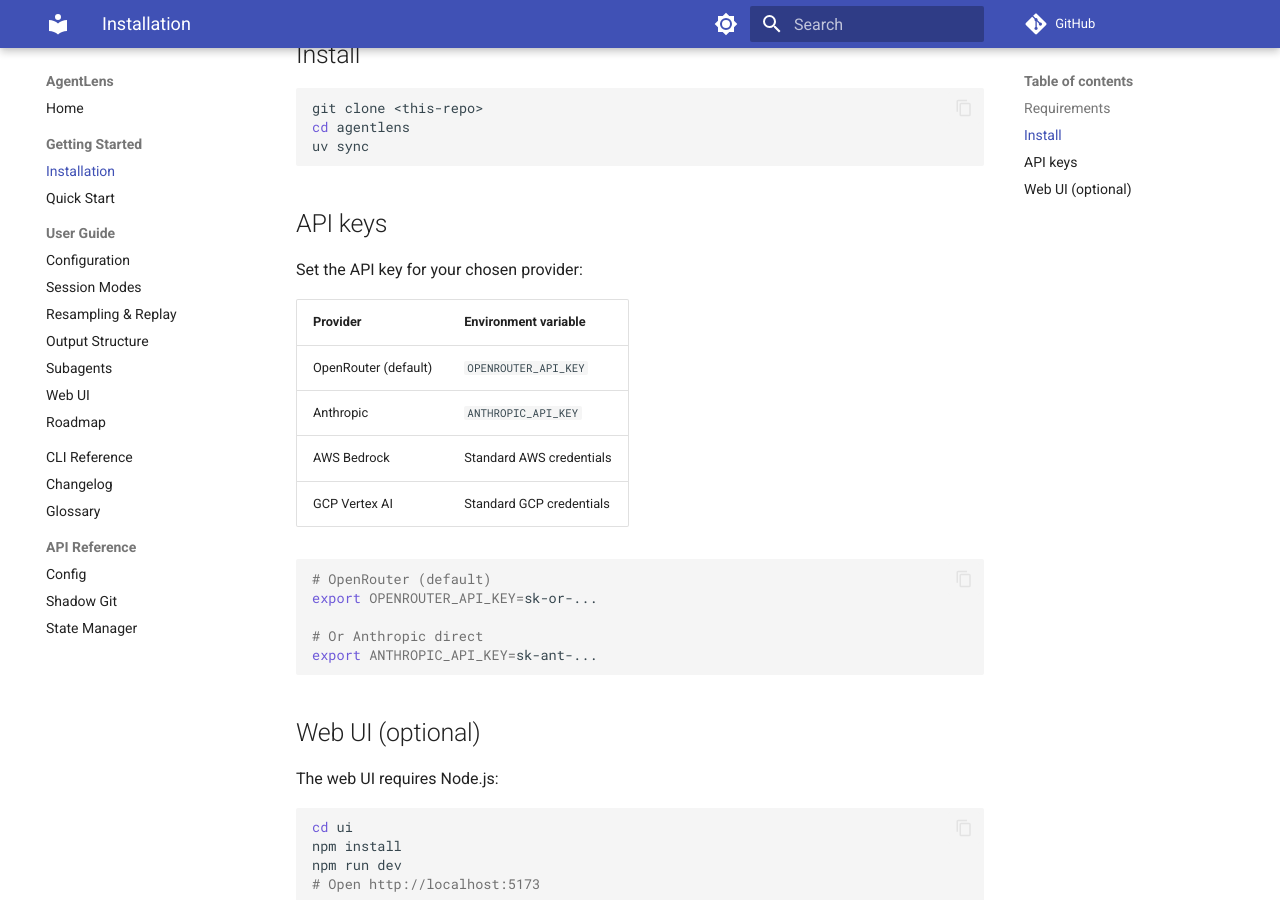
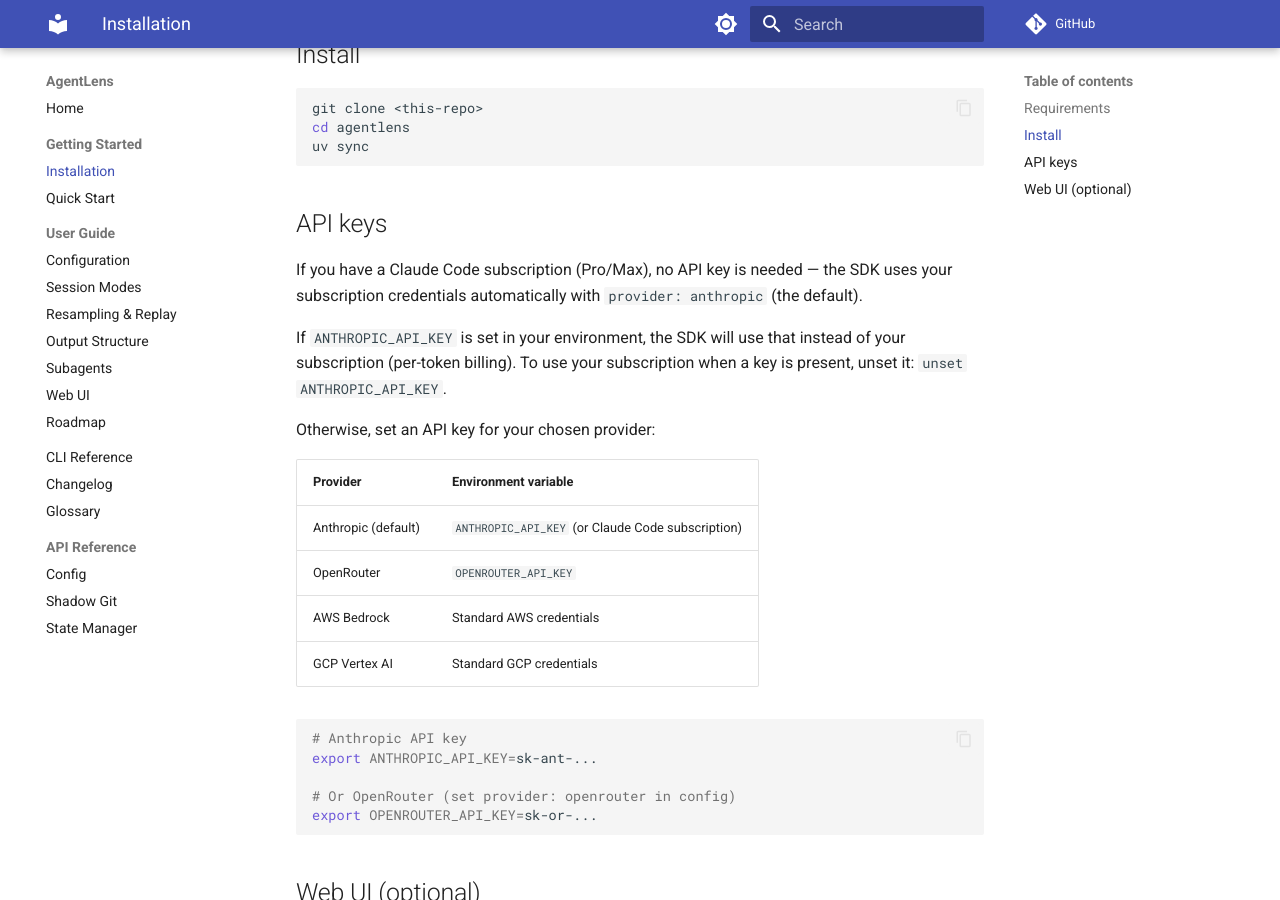
Before and after one commit to dreadnode/agent-lens, an MkDocs documentation site: the page built from docs/getting-started/install.md, in a window 1280 px wide and 900 px high, scrolled down 326 px. Built offline with MkDocs 1.6.1 and Material for MkDocs 9.7.7, drawn with Linux system fonts in a browser that asks for light colours; comment, search, counter and statistics services are not loaded.

Commit message:
anthropic default

````diff
--- a/docs/getting-started/install.md
+++ b/docs/getting-started/install.md
@@ -16,21 +16,25 @@
 
 ## API keys
 
-Set the API key for your chosen provider:
+If you have a Claude Code subscription (Pro/Max), no API key is needed — the SDK uses your subscription credentials automatically with `provider: anthropic` (the default).
+
+If `ANTHROPIC_API_KEY` is set in your environment, the SDK will use that instead of your subscription (per-token billing). To use your subscription when a key is present, unset it: `unset ANTHROPIC_API_KEY`.
+
+Otherwise, set an API key for your chosen provider:
 
 | Provider | Environment variable |
 |----------|---------------------|
-| OpenRouter (default) | `OPENROUTER_API_KEY` |
-| Anthropic | `ANTHROPIC_API_KEY` |
+| Anthropic (default) | `ANTHROPIC_API_KEY` (or Claude Code subscription) |
+| OpenRouter | `OPENROUTER_API_KEY` |
 | AWS Bedrock | Standard AWS credentials |
 | GCP Vertex AI | Standard GCP credentials |
 
 ```bash
-# OpenRouter (default)
+# Anthropic API key
+export ANTHROPIC_API_KEY=sk-ant-...
+
+# Or OpenRouter (set provider: openrouter in config)
 export OPENROUTER_API_KEY=sk-or-...
-
-# Or Anthropic direct
-export ANTHROPIC_API_KEY=sk-ant-...
 ```
 
 ## Web UI (optional)
````
Also changed, not shown: .claude/commands/experiment.md (+2 -2 lines), CLAUDE.md (+3 -3 lines), README.md (+14 -12 lines), docs/getting-started/quickstart.md (+1 -1 lines), docs/guide/configuration.md (+4 -4 lines), docs/guide/subagents.md (+1 -1 lines), 5 other files.
